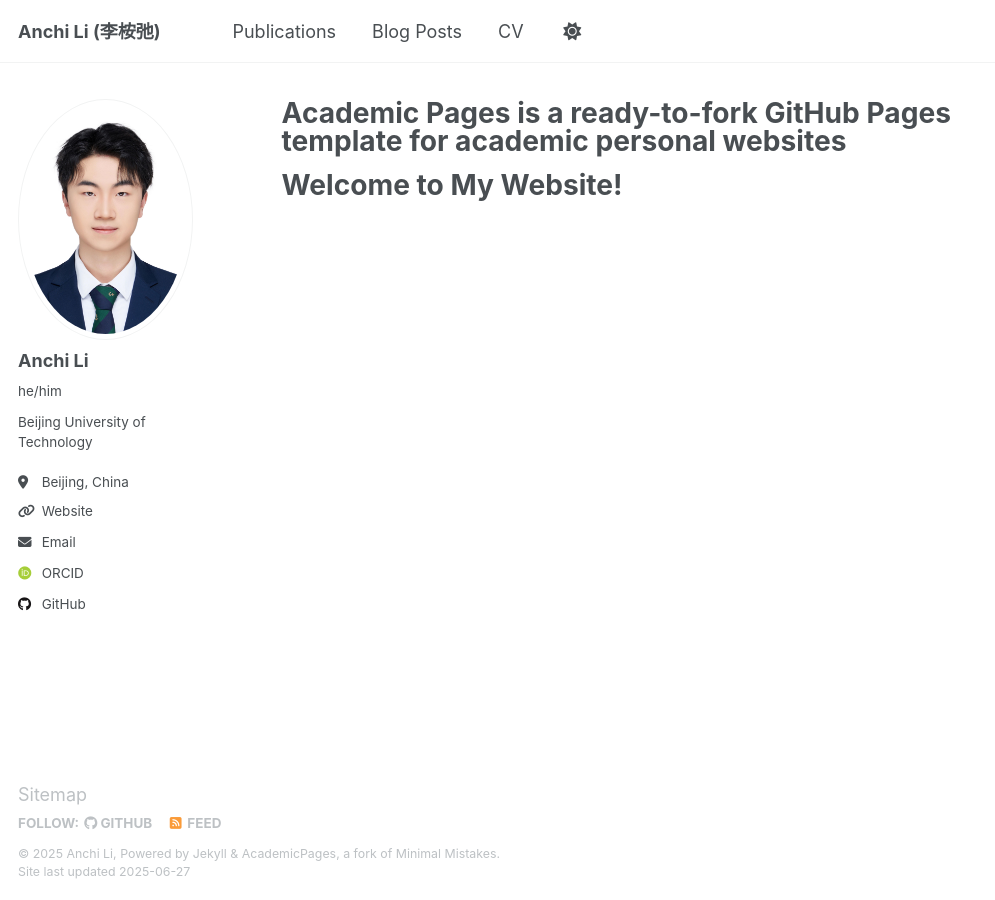
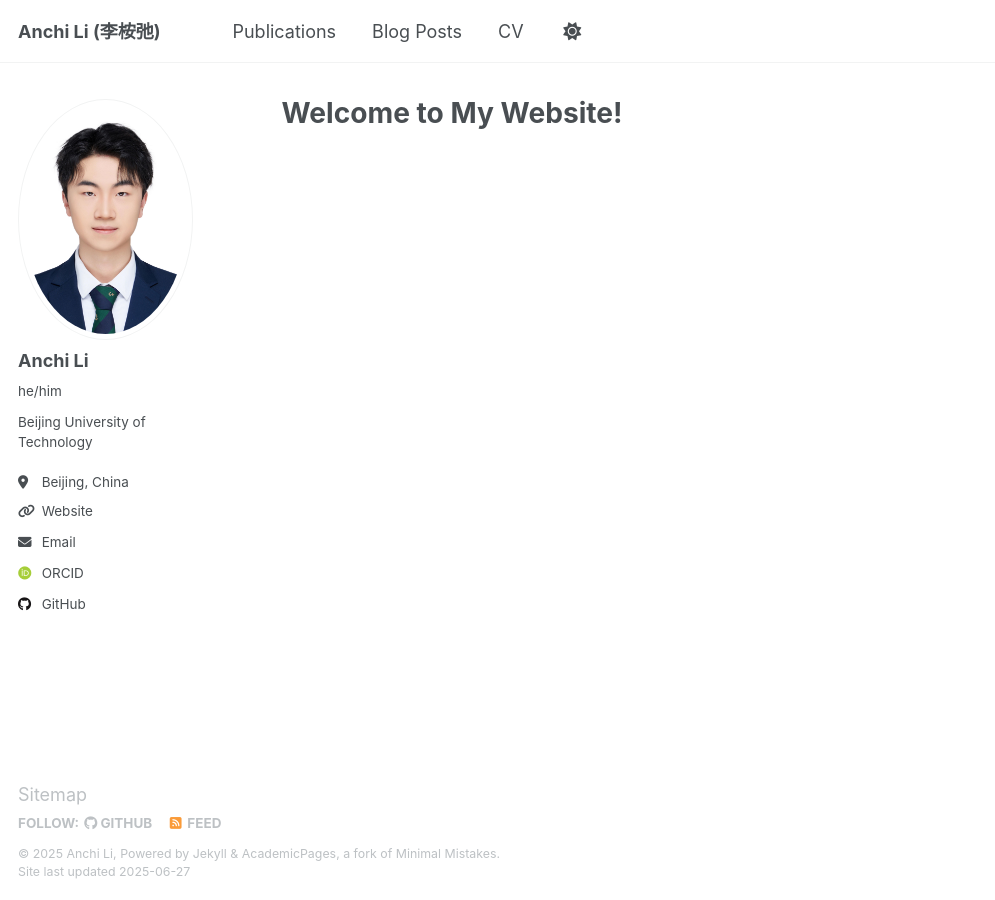
Before and after one commit to l1anch1/l1anch1.github.io, a Jekyll site: the page built from _pages/about.md, in a window 1280 px wide. Shown: the whole page, without its empty margins (0-995 px from the left). Built offline with Jekyll 4.4.1, drawn with Linux system fonts in a browser that asks for light colours; some web fonts are replaced.

Commit message:
update cv

```diff
--- a/_pages/about.md
+++ b/_pages/about.md
@@ -1,10 +1,8 @@
 ---
 permalink: /
-title: "Academic Pages is a ready-to-fork GitHub Pages template for academic personal websites"
+title: "Welcome to My Website!"
 author_profile: true
 redirect_from:
   - /about/
   - /about.html
 ---
-
-# Welcome to My Website!
```
Also changed, not shown: _pages/cv.md (+1 -1 lines).
